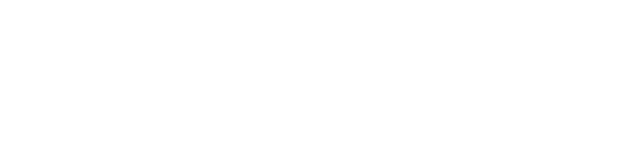
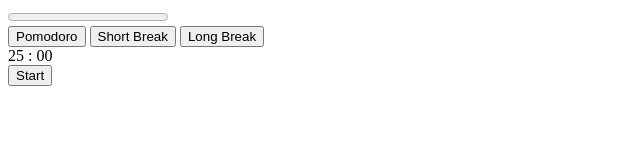
Before and after one commit to reipared/pomodoro_timer, a plain HTML site: page index.html in a window 1280 px wide. Shown: the whole page, without its empty margins (0-640 px from the left). Drawn offline with Linux system fonts and the light colour scheme.

Commit message:
Added assets and finished index.html

```diff
--- a/index.html
+++ b/index.html
@@ -7,6 +7,46 @@
 		<link rel="stylesheet" href="style.css" />
 	</head>
 	<body>
+		<main class="app">
+			<progress id="is-progress" value="0"></progress>
+			<div class="progress-bar"></div>
+			<div class="timer">
+				<div class="button-group mode-buttons" id="is-mode-buttons">
+					<button
+						class="button active mode-button"
+						id="is-pomodoro"
+						data-mode="pomodoro"
+					>
+						Pomodoro
+					</button>
+					<button
+						class="button mode-button"
+						id="is-short-break"
+						data-mode="shortBreak"
+					>
+						Short Break
+					</button>
+					<button
+						class="button mode-button"
+						id="is-long-break"
+						data-mode="longBreak"
+					>
+						Long Break
+					</button>
+				</div>
+				<div class="clock" id="is-clock">
+					<span id="is-minutes">25</span>
+					<span class="separator">:</span>
+					<span id="is-seconds">00</span>
+				</div>
+				<button class="main-button" id="is-btn" data-mode="start">Start</button>
+			</div>
+		</main>
+		<div class="hidden">
+			<audio src="./assets/backtowork.mp3" data-sound="pomodoro"></audio>
+			<audio src="./assets/break.mp3" data-sound="shortBreak"></audio>
+			<audio src="./assets/break.mp3" data-sound="longBreak"></audio>
+		</div>
 		<script src="main.js"></script>
 	</body>
 </html>
```
Also changed, not shown: 3 other files.
